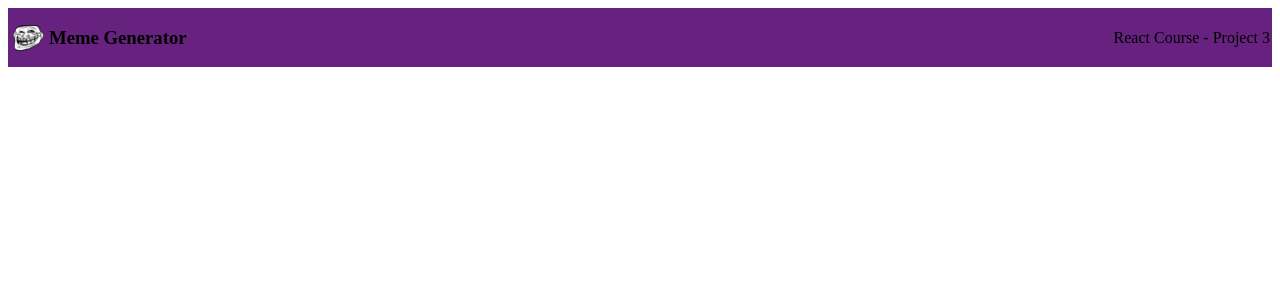
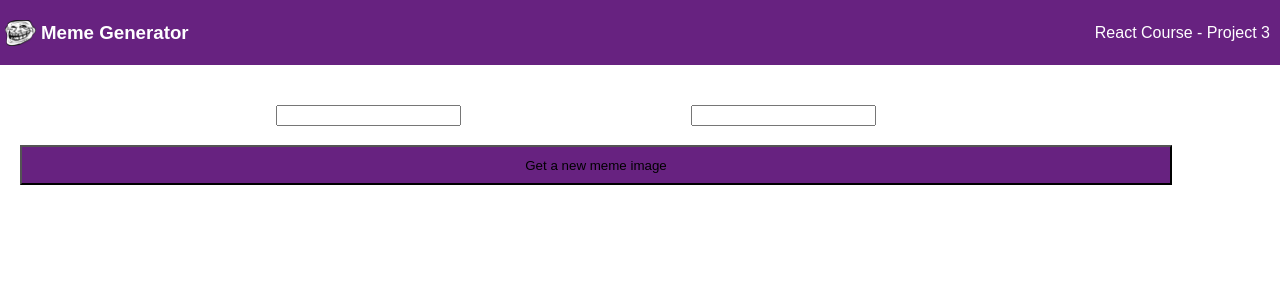
Before and after one commit to Joy-Biwott/meme-generator, a React (Vite) app: page / in a window 1280 px wide. Shown: the top 300 px of the page. Built offline with nearby package versions, Linux system fonts and the light colour scheme.

Commit message:
Meme.jsx

```diff
--- a/src/App.jsx
+++ b/src/App.jsx
@@ -1,11 +1,13 @@
 import React from "react";
 import './index.css';
 import Header from "./components/Header";
+import Meme from "./components/Meme";
 
 function App (){
   return(
     <div>
       <Header />
+      <Meme />
     </div>
   )
 }
--- /dev/null
+++ b/src/components/Meme.jsx
@@ -0,0 +1,23 @@
+import React from "react";
+/**
+ * Challenge:
+ * - Create a Meme component.
+ * - Inside the Meme component, render a styled form
+ *   with our 2 inputs and the button.
+ * - Don't worry about adding any functionality yet
+ */
+
+export default function Meme (){
+    return (
+        <div>
+            <form>
+                <div className="input">
+                   <input type="text" />
+                   <input type="text" className="input-2"/><br/>
+                </div>
+
+                <button>Get a new meme image</button>
+            </form>
+        </div>
+    )
+}
--- a/src/index.css
+++ b/src/index.css
@@ -1,8 +1,18 @@
+* {
+  box-sizing: border-box;
+}
+body {
+  font-family: "Karla", sans-serif;
+  margin: 0;
+}
+
 .header {
-  display: flex;
+  display: flex ;
   align-items: center;
   max-width: 100%;
   background-color: #672280;
+  color: white;
+  height: 65px;
 }
 
 .troll-face {
@@ -16,3 +26,31 @@
   position: absolute;
   right: 10px;
 }
+
+.input {
+  /* margin-left: 10px; */
+  margin-top: 40px;
+  padding: auto;
+  /* margin-bottom: 20px; */
+  height: 40px;
+  border-radius: 5px;
+}
+
+.input-2 {
+  margin-left: 20%;
+  /* right: 10px; */
+}
+
+form {
+  text-align: center;
+  max-width: 90%;
+}
+
+button {
+  height: 40px;
+  width: 100%;
+  flex-shrink: 0;
+  margin-left: 20px;
+  background-color: #672280;
+
+}
```
